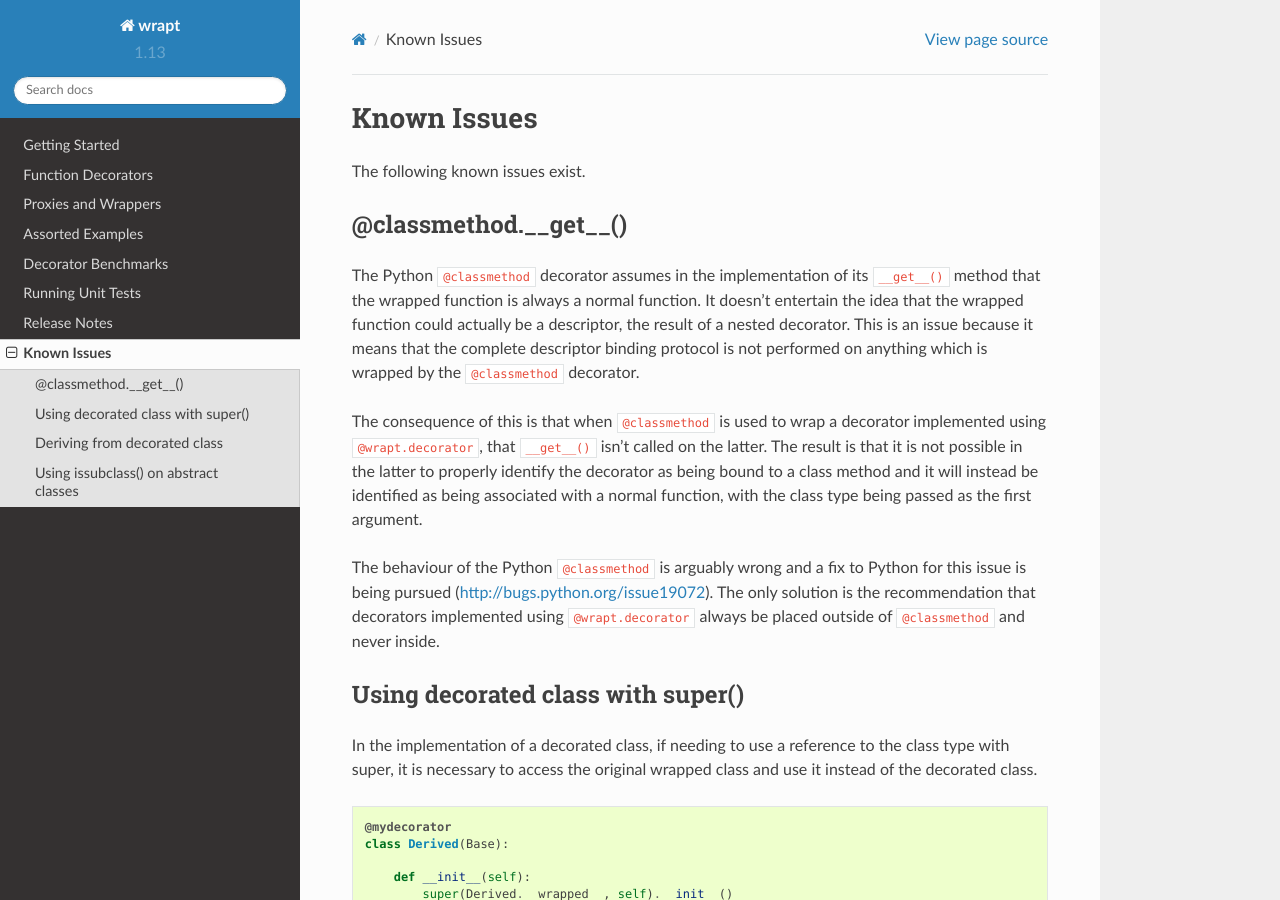
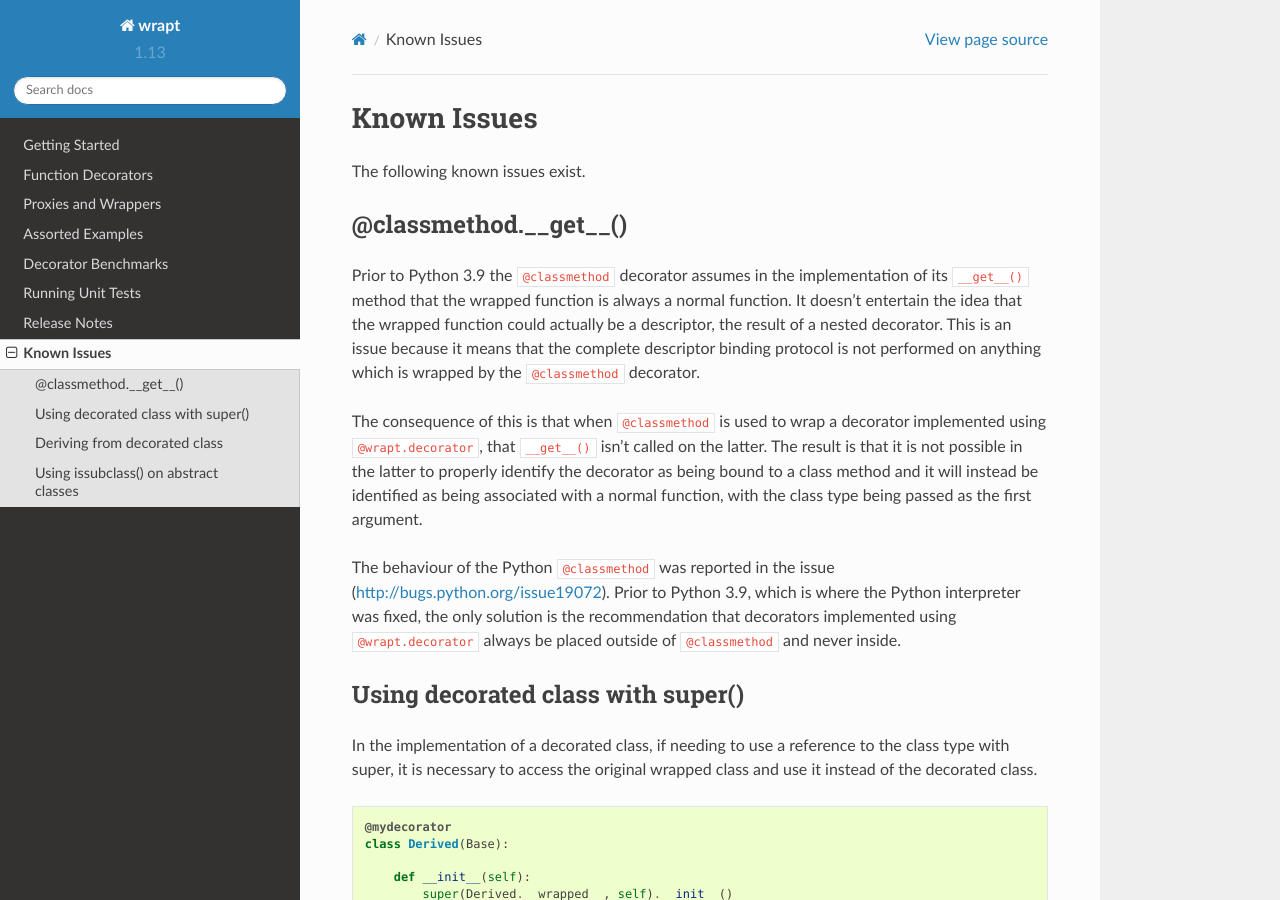
Before and after one commit to GrahamDumpleton/wrapt, a Sphinx documentation site: the page built from docs/issues.rst, in a window 1280 px wide and 900 px high. Built offline with Sphinx 7.4.7 and the Read the Docs theme 2.0.0, drawn with Linux system fonts in a browser that asks for light colours.

Commit message:
Change to reflect issues address in Python 3.9.

```diff
--- a/docs/issues.rst
+++ b/docs/issues.rst
@@ -6,12 +6,13 @@ The following known issues exist.
 @classmethod.\_\_get\_\_()
 --------------------------
 
-The Python ``@classmethod`` decorator assumes in the implementation of its
-``__get__()`` method that the wrapped function is always a normal function.
-It doesn't entertain the idea that the wrapped function could actually be a
-descriptor, the result of a nested decorator. This is an issue because it
-means that the complete descriptor binding protocol is not performed on
-anything which is wrapped by the ``@classmethod`` decorator.
+Prior to Python 3.9 the ``@classmethod`` decorator assumes in the
+implementation of its ``__get__()`` method that the wrapped function
+is always a normal function. It doesn't entertain the idea that the
+wrapped function could actually be a descriptor, the result of a
+nested decorator. This is an issue because it means that the complete
+descriptor binding protocol is not performed on anything which is
+wrapped by the ``@classmethod`` decorator.
 
 The consequence of this is that when ``@classmethod`` is used to wrap a
 decorator implemented using ``@wrapt.decorator``, that ``__get__()`` isn't
@@ -20,11 +21,11 @@ to properly identify the decorator as being bound to a class method and
 it will instead be identified as being associated with a normal function,
 with the class type being passed as the first argument.
 
-The behaviour of the Python ``@classmethod`` is arguably wrong and a fix to
-Python for this issue is being pursued (http://bugs.python.org/issue19072).
-The only solution is the recommendation that decorators implemented using
-``@wrapt.decorator`` always be placed outside of ``@classmethod`` and never
-inside.
+The behaviour of the Python ``@classmethod`` was reported in the issue
+(http://bugs.python.org/issue19072). Prior to Python 3.9, which is where
+the Python interpreter was fixed, the only solution is the recommendation
+that decorators implemented using ``@wrapt.decorator`` always be placed
+outside of ``@classmethod`` and never inside.
 
 Using decorated class with super()
 ----------------------------------
```
